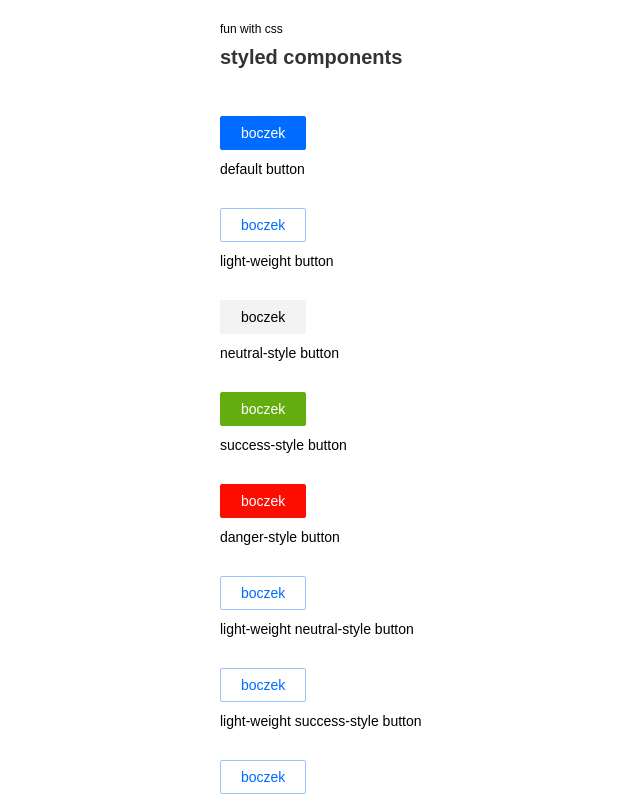
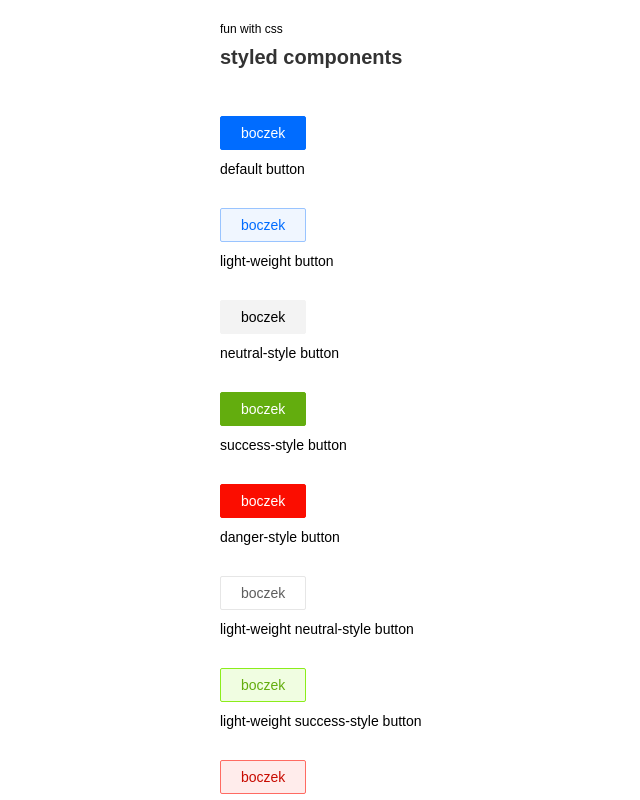
Before and after one commit to bdebicki/fun-with-css, a React app in the folder styled-components/: page / in a window 1280 px wide. Shown: the top 800 px of the page, without its empty margins (20-660 px from the left). Built offline with nearby package versions, Linux system fonts and the light colour scheme.

Commit message:
color stylef of buttons

```diff
--- a/styled-components/src/js/components/button/button-styles.js
+++ b/styled-components/src/js/components/button/button-styles.js
@@ -21,10 +21,11 @@ export const Button = styled.button`
 	justify-content: center;
 	font-family: ${FONT_FAMILY_BASE};
 	text-decoration: none;
+	cursor: pointer;
 	user-select: none;
 
-	${props => {
-	  if (props.neutralStyle && !props.lightWeight) {
+	${props => { // default style + color versions
+	  if (!props.lightWeight && props.neutralStyle) {
 	    return `
 	      border-color: ${SILVER.BASE};
 	      background: ${SILVER.BASE};
@@ -36,7 +37,7 @@ export const Button = styled.button`
           color: ${SILVER.LIGHTEN_5};
 	      }
 	    `;
-    } else if (props.successStyle && !props.lightWeight) {
+    } else if (!props.lightWeight && props.successStyle) {
       return `
 	      border-color: ${GREEN.BASE};
 	      background: ${GREEN.BASE};
@@ -47,7 +48,7 @@ export const Button = styled.button`
           background: ${GREEN.LIGHTEN_10};
 	      }
 	    `;
-    } else if (props.dangerStyle && !props.lightWeight) {
+    } else if (!props.lightWeight && props.dangerStyle) {
       return `
 	      border-color: ${RED.LIGHTEN_5};
 	      background: ${RED.LIGHTEN_5};
@@ -72,11 +73,47 @@ export const Button = styled.button`
     }
   }}
 
-	${props => { // weight styles props
-	  if (props.lightWeight) {
+	${props => { // weight style + color versions
+    if (props.lightWeight && props.neutralStyle) {
+      return `
+        border-color: ${SILVER.DARKEN_5};
+        background: none;
+        color: ${GRAY.LIGHTEN_10};
+
+        &:hover {
+          border-color: ${SILVER.LIGHTEN_1};
+          background: ${SILVER.LIGHTEN_1};
+          color: ${GRAY.LIGHTEN_5};
+        }
+      `;
+    } else if (props.lightWeight && props.successStyle) {
+      return `
+        border-color: ${GREEN.LIGHTEN_15};
+        background: ${GREEN.PALE};
+        color: ${GREEN.BASE};
+
+        &:hover {
+          border-color: ${GREEN.BASE};
+          background: ${GREEN.BASE};
+          color: #fff;
+        }
+      `;
+    } else if (props.lightWeight && props.dangerStyle) {
+      return `
+        border-color: ${RED.LIGHTEN_25};
+        background: ${RED.PALE};
+        color: ${RED.DARKEN_5};
+
+        &:hover {
+          border-color: ${RED.DARKEN_5};
+          background: ${RED.DARKEN_5};
+          color: #fff;
+        }
+      `;
+    } else if (props.lightWeight) {
       return `
 	      border-color: ${BLUE.LIGHTEN_30};
-        background: none;
+        background: ${BLUE.PALE};
         color: ${BLUE.BASE};
 
         &:hover {
@@ -84,7 +121,7 @@ export const Button = styled.button`
           background: ${BLUE.BASE};
           color: #fff;
         }
-    `;
+      `;
     }
   }}
 
--- a/styled-components/src/js/tokens/colors.js
+++ b/styled-components/src/js/tokens/colors.js
@@ -12,6 +12,7 @@ export const GRAY = {
 
 export const BLUE = {
   BASE: '#006cff',
+  PALE: '#f0f6ff',
   LIGHTEN_30: '#99c4ff',
   LIGHTEN_10: '#3389ff'
 };
```
